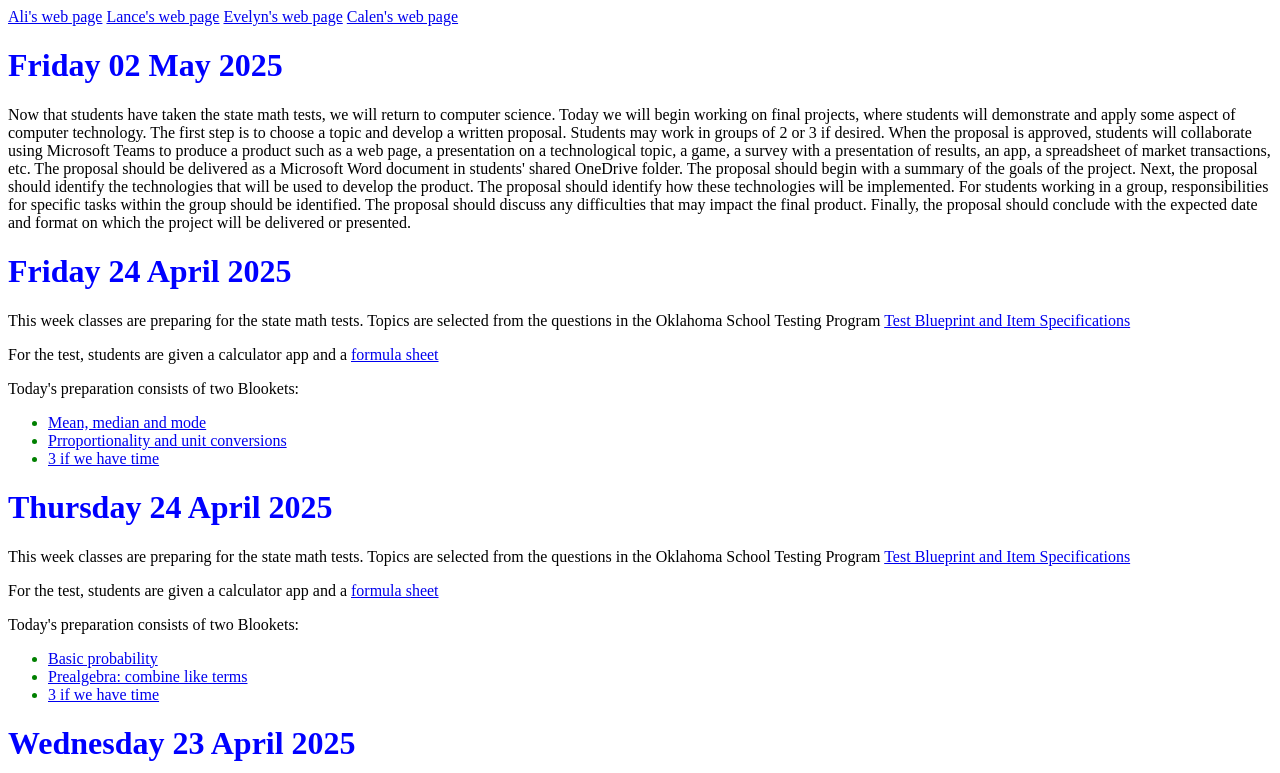
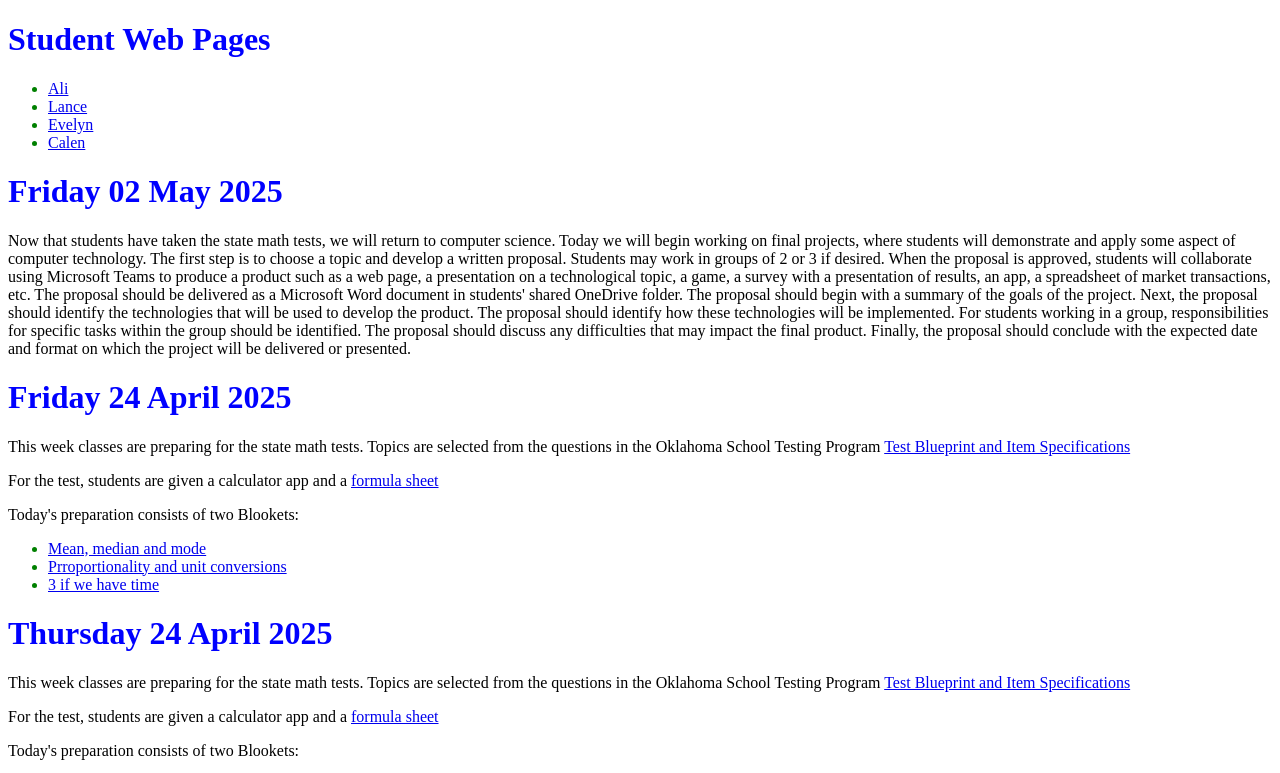
Before and after one commit to DutchRatliff/CS-HCP, a plain HTML site: page index.html in a window 1280 px wide. Shown: the top 773 px of the page. Drawn offline with Linux system fonts and the light colour scheme.

Commit message:
Update index.html

```diff
--- a/index.html
+++ b/index.html
@@ -10,10 +10,13 @@
     </style>
 </head>
 <body>
-    <a href="Ali.html">Ali's web page</a>
-    <a href="Lance.html">Lance's web page</a>
-    <a href="Evelyn.html">Evelyn's web page</a>
-    <a href="Calen.html">Calen's web page</a>
+    <h1>Student Web Pages</h1>
+    <ul>
+    <li><a href="Ali.html">Ali</a></li>
+    <li><a href="Lance.html">Lance</a></li>
+    <li><a href="Evelyn.html">Evelyn</a></li>
+    <li><a href="Calen.html">Calen</a></li>
+    </ul>
     <h1>Friday 02 May 2025</h1>
     <p>Now that students have taken the state math tests, we will return to computer science.
     Today we will begin working on final projects, where students will demonstrate and apply some aspect of computer technology.
```
